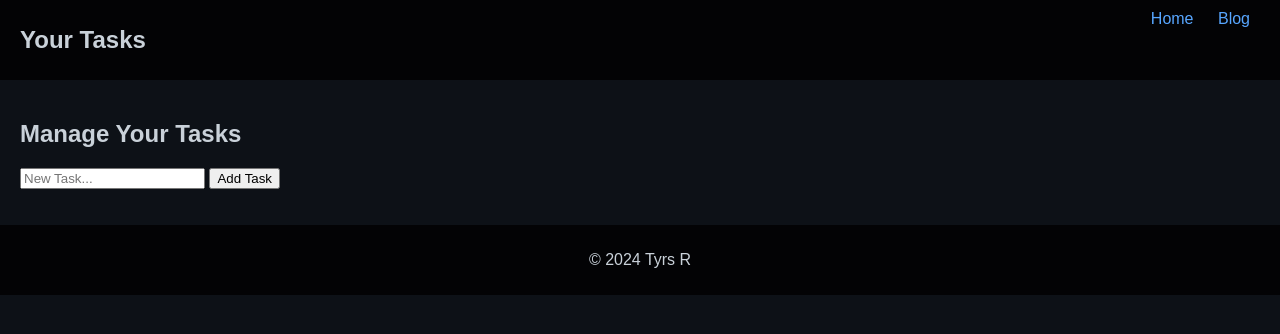
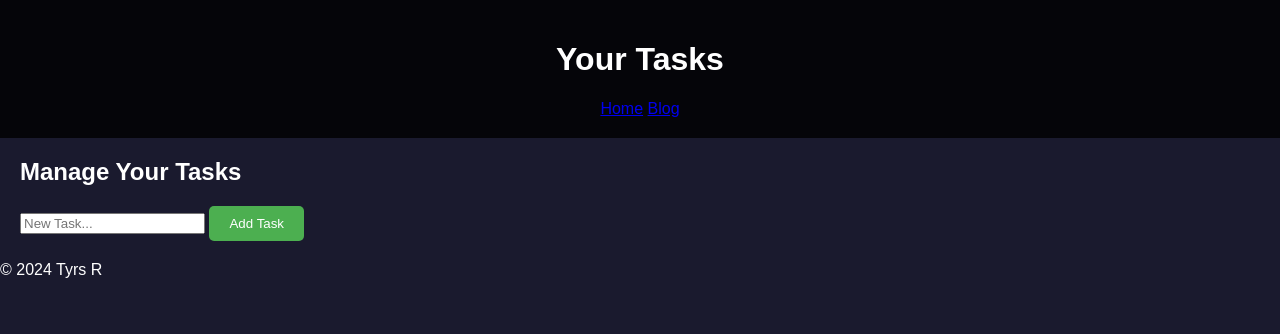
Before and after one commit to dayofmolp/Tyrs-R, a plain HTML site: page tasks.html in a window 1280 px wide. Drawn offline with Linux system fonts and the light colour scheme.

Commit message:
Update styles.css

```diff
--- a/styles.css
+++ b/styles.css
@@ -1,34 +1,43 @@
 body {
-  margin: 0;
-  font-family: 'Arial', sans-serif;
-  background-color: #0d1117;
-  color: #c9d1d9;
+    margin: 0;
+    font-family: Arial, sans-serif;
+    background-color: #1a1a2e;
+    color: #ffffff;
 }
+
+#particles-js {
+    position: absolute;
+    width: 100%;
+    height: 100%;
+    z-index: -1;
+}
+
 header {
-  display: flex;
-  justify-content: space-between;
-  padding: 10px 20px;
-  background: rgba(0, 0, 0, 0.8);
+    text-align: center;
+    padding: 20px;
+    background: rgba(0, 0, 0, 0.8);
 }
-header h1 {
-  font-size: 24px;
+
+main {
+    margin: 20px;
 }
-nav a {
-  margin: 0 10px;
-  text-decoration: none;
-  color: #58a6ff;
+
+section {
+    margin: 20px 0;
+    padding: 20px;
+    background: rgba(255, 255, 255, 0.1);
+    border-radius: 10px;
 }
-main {
-  padding: 20px;
+
+button {
+    background-color: #4caf50;
+    color: white;
+    border: none;
+    padding: 10px 20px;
+    cursor: pointer;
+    border-radius: 5px;
 }
-footer {
-  text-align: center;
-  padding: 10px;
-  background: rgba(0, 0, 0, 0.8);
+
+button:hover {
+    background-color: #45a049;
 }
-#particles-js {
-  position: absolute;
-  width: 100%;
-  height: 100%;
-  z-index: -1;
-}
```
